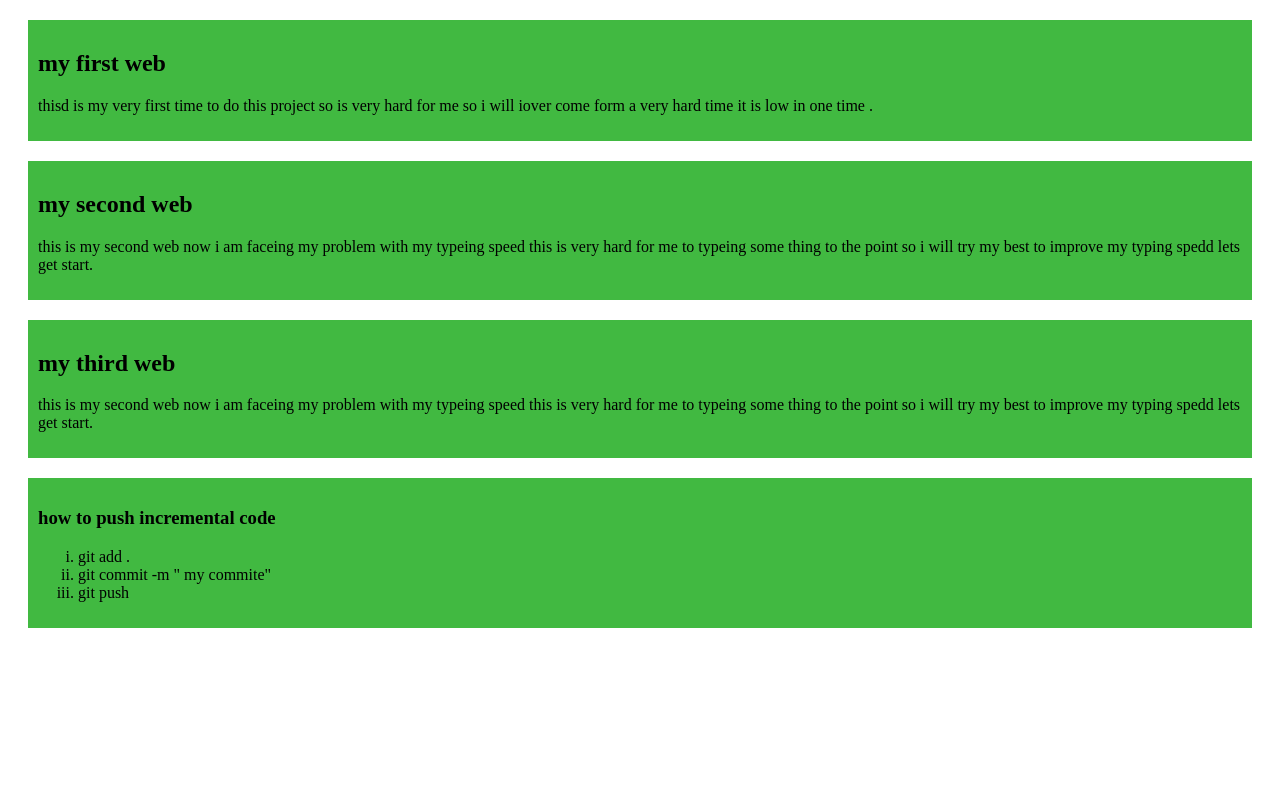
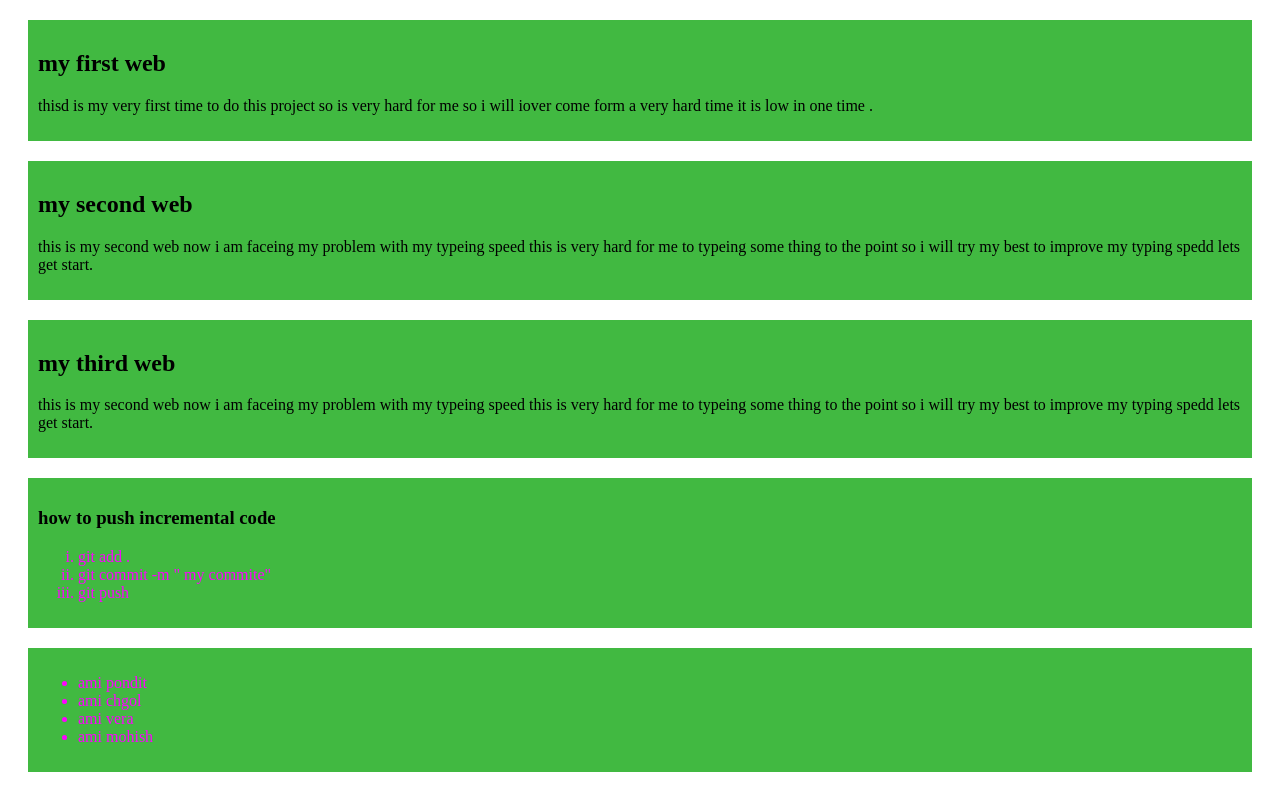
Before and after one commit to ratulchoron/my-simple-web, a plain HTML site: page index.html in a window 1280 px wide. Drawn offline with Linux system fonts and the light colour scheme.

Commit message:
added a uo list with tpye

```diff
--- a/index1.html
+++ b/index.html
@@ -54,5 +54,18 @@
 
 </ol>
 </div>
+
+<div>
+    <ul type="circel" >
+     <li>ami pondit </li>
+     <li>ami chgol</li>
+     <li>ami vera</li>
+     <li>ami mohish</li>
+
+
+
+</ul>
+
+</div>
 </body>
 </html>
--- a/styels/myfirstweb.css
+++ b/styels/myfirstweb.css
@@ -11,3 +11,6 @@
 
 
 .kim{  margin-right: 30px; width: 60%;        }
+
+
+li{ mask-type: alpha; color: fuchsia; }
```
